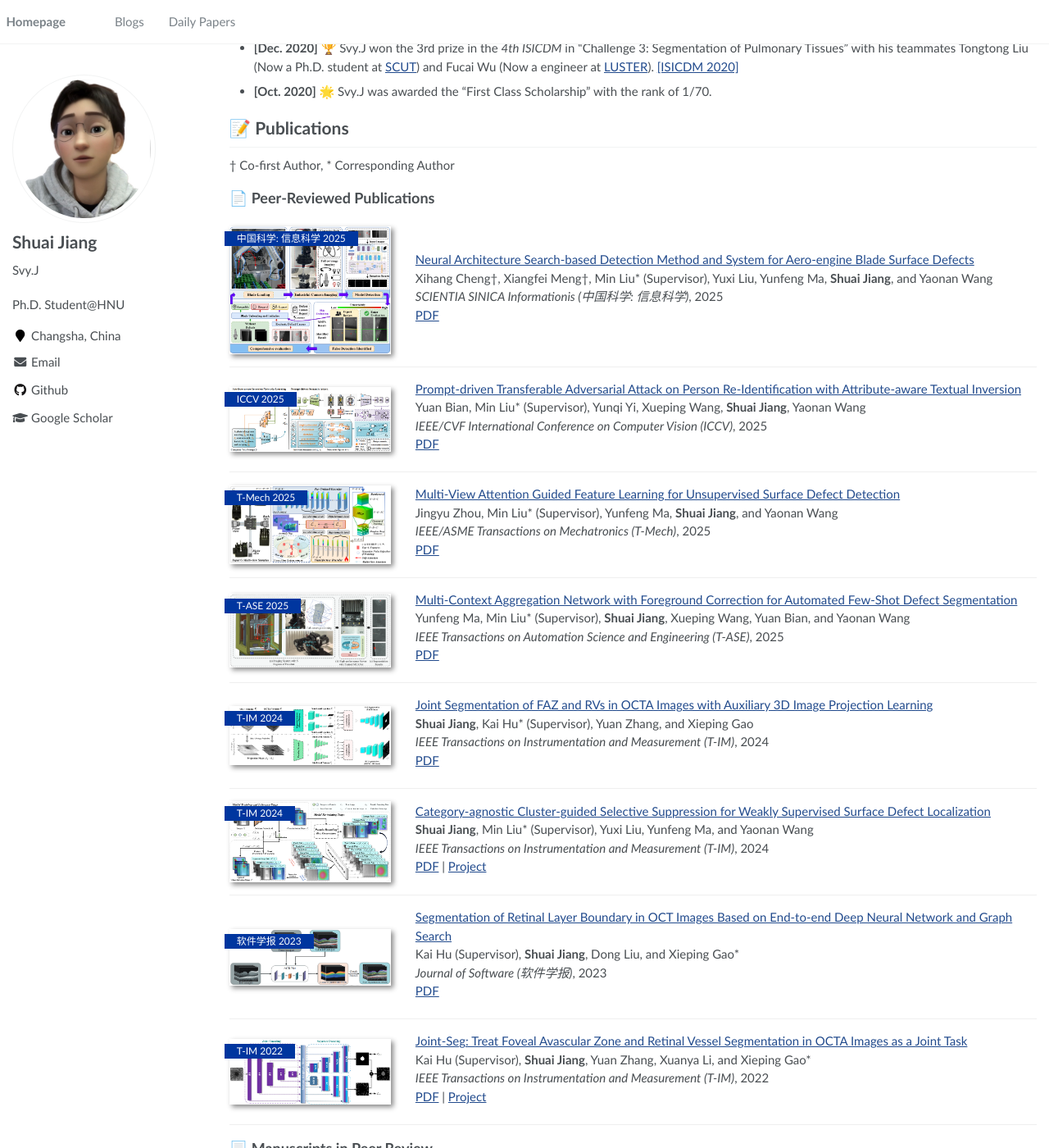
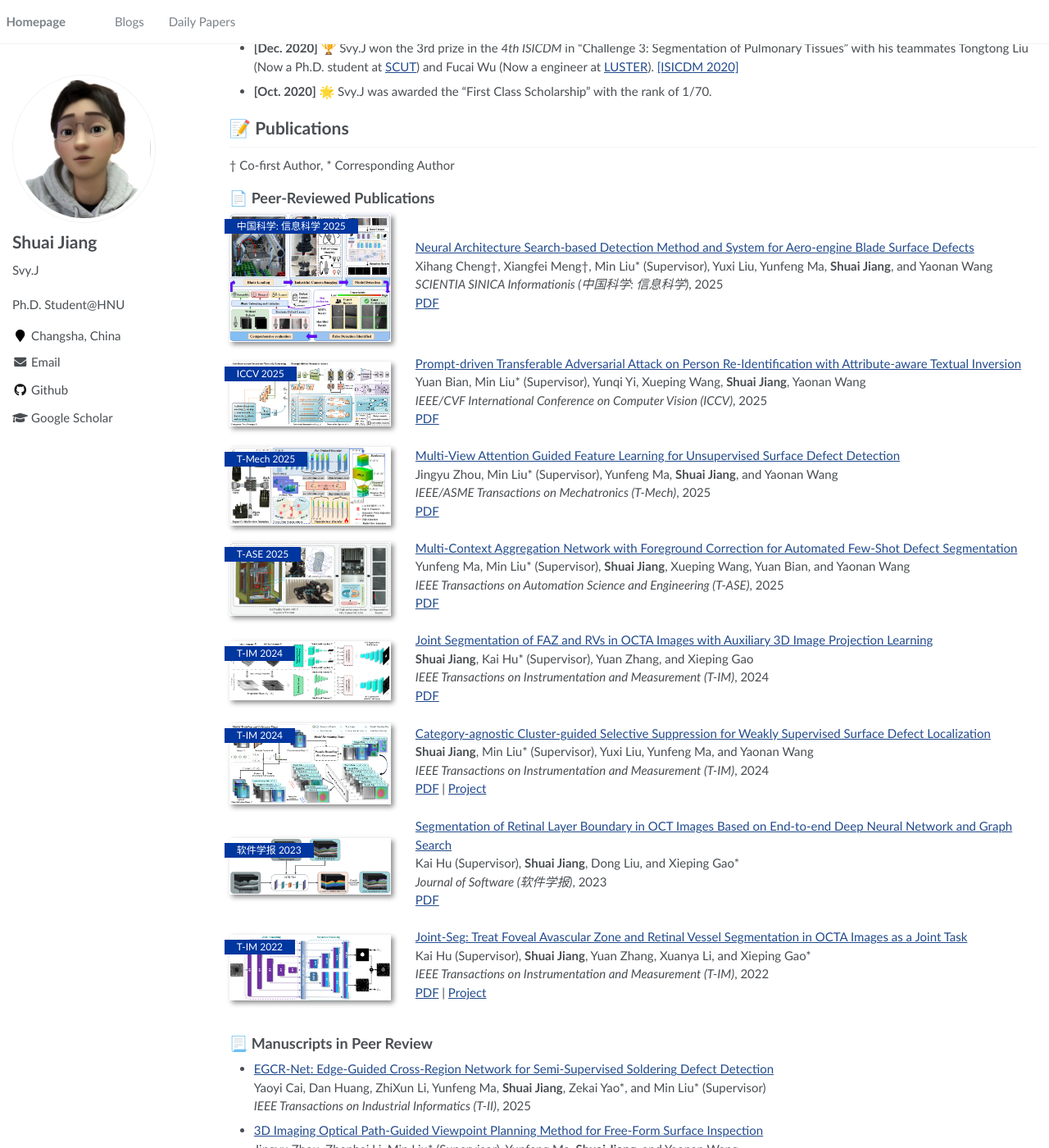
Before and after one commit to SvyJ/svyj.github.io, a Jekyll site: the page built from _pages/index.md, in a window 1280 px wide and 1400 px high, scrolled down 1242 px. Shown: the whole window at 82% size. Built offline with Jekyll 4.4.1, drawn with Linux system fonts in a browser that asks for light colours.

Commit message:
Update main.scss

```diff
--- a/assets/css/main.scss
+++ b/assets/css/main.scss
@@ -46,8 +46,8 @@
     align-items: center;
     flex-direction: row;
     flex-wrap: wrap;
-    border-bottom: 1px #efefef solid;
-    padding: 1em 0 1em 0;
+    // border-bottom: 1px #efefef solid;
+    padding: 0 0 1em 0;
 
 
     .paper-box-image{
```
